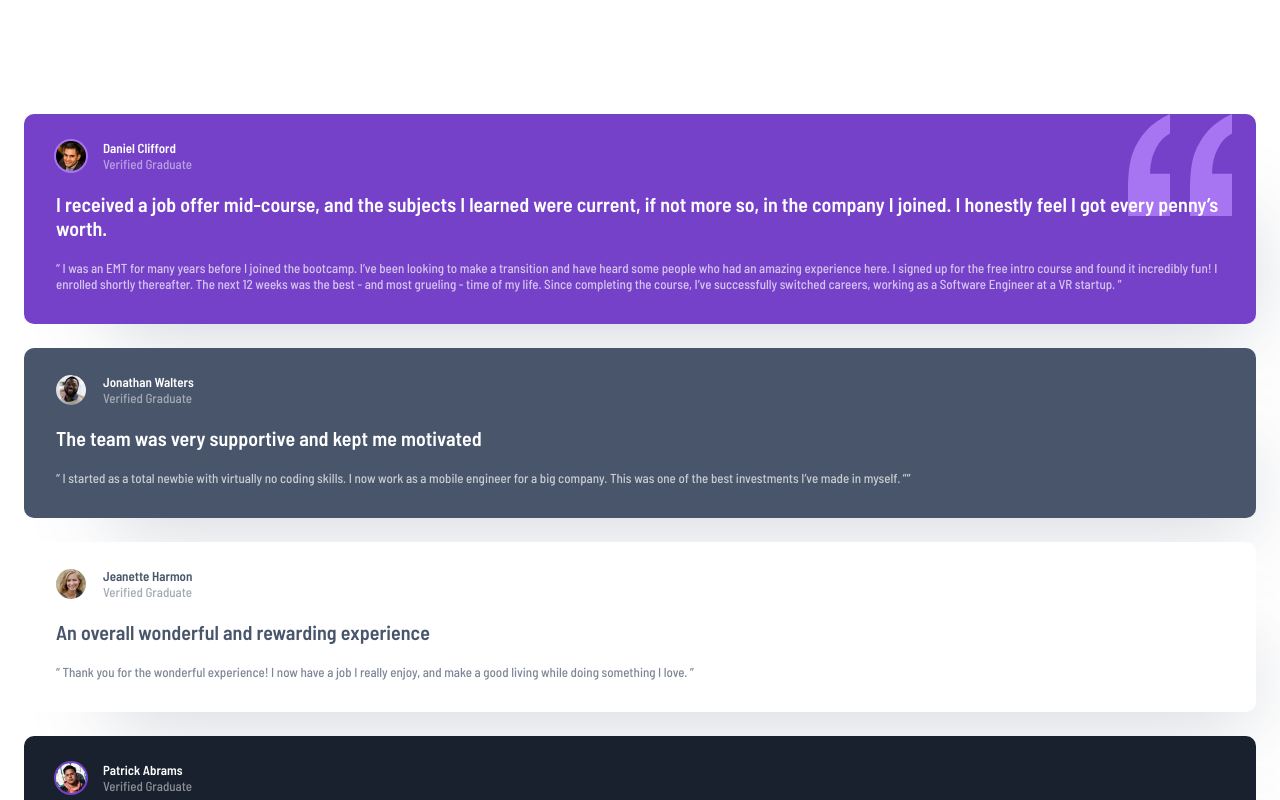
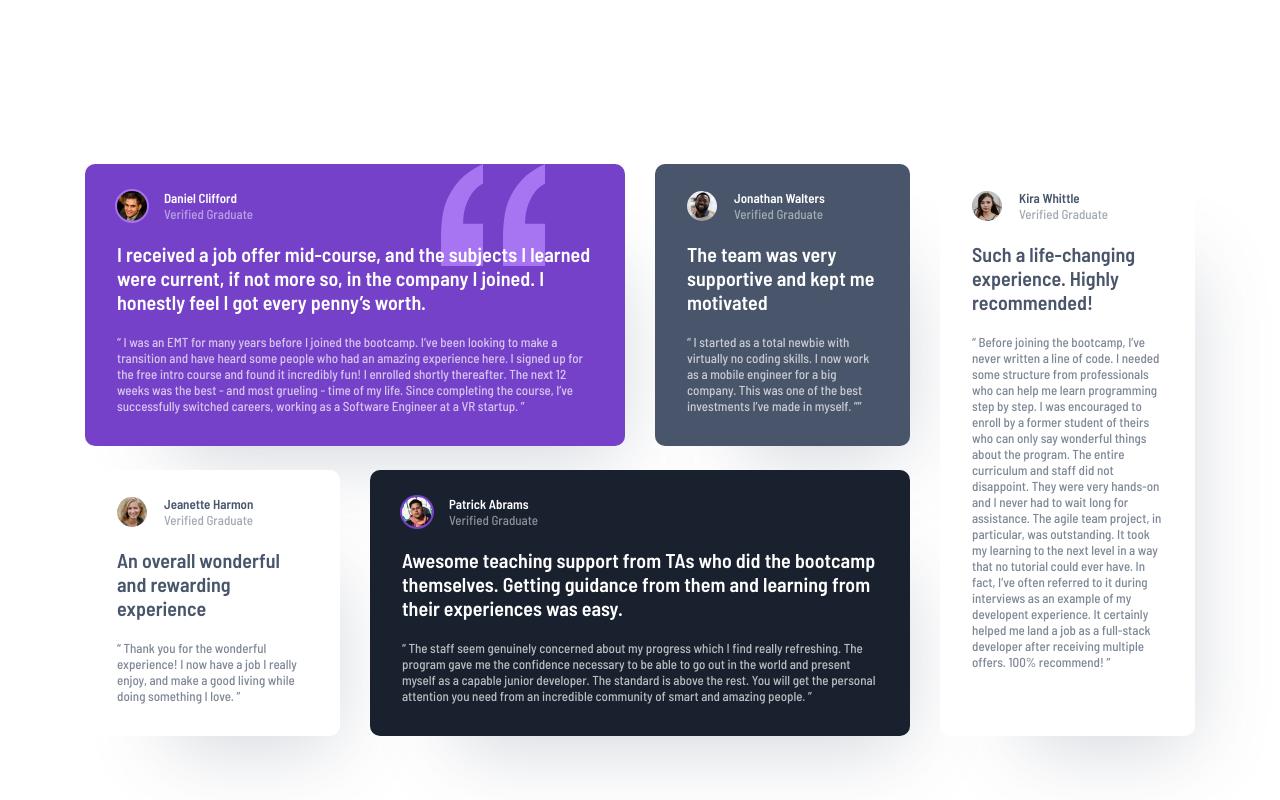
Before and after one commit to MrRicram/testimonials-grid-section, a plain HTML site: page index.html in a window 1280 px wide. Shown: the top 800 px of the page. Drawn offline with Linux system fonts and the light colour scheme.

Commit message:
Add media queries. Complete desktop version

```diff
--- a/index.html
+++ b/index.html
@@ -51,7 +51,7 @@
             <p>“ I started as a total newbie with virtually no coding skills. I now work as a mobile engineer for a big company. This was one of the best investments I’ve made in myself. ””</p>
           </div>
         </div>
-        <div class="testimonial jean-kira">
+        <div class="testimonial jeanette">
           <div class="profile">
             <div class="avatar">
               <img src="images/image-jeanette.jpg" alt="Jeanette Harmon profile image">
@@ -81,7 +81,7 @@
             <p>“ The staff seem genuinely concerned about my progress which I find really refreshing. The program gave me the confidence necessary to be able to go out in the world and present myself as a capable junior developer. The standard is above the rest. You will get the personal attention you need from an incredible community of smart and amazing people. ”</p>
           </div>
         </div>
-        <div class="testimonial jean-kira">
+        <div class="testimonial kira">
           <div class="profile">
             <div class="avatar">
               <img src="images/image-kira.jpg" alt="Kira Whittle profile image">
--- a/sass/_globals.scss
+++ b/sass/_globals.scss
@@ -119,7 +119,7 @@ main {
                 color: $white;
             }
 
-            .jean-kira {
+            .jeanette {
                 background-color: $white;
                 color: $vrdarkgryblue;
             }
@@ -135,6 +135,11 @@ main {
                         }
                     }
                 }
+            }
+
+            .kira {
+                background-color: $white;
+                color: $vrdarkgryblue;
             }
         }
     }
--- /dev/null
+++ b/sass/_mediaq.scss
@@ -0,0 +1,57 @@
+@media only screen and (min-width: 48rem) {
+    main {
+        .container {
+            padding: 10.25rem 3rem;
+            // padding-left: 3rem;
+            // padding-right: 3rem;
+
+            .grid {
+                margin: 0 auto;
+                column-gap: 1.875rem;
+                grid-template-columns: repeat(2, 1fr);
+                max-width: 69.375rem;
+
+                .daniel {
+                    grid-area: 1 / 1 / 3 / 2;
+                    background-position: top right 5rem;
+                }
+
+                .patrick {
+                    grid-area: 3 / 1 / 4 / 3;
+                }
+
+                .kira {
+                    grid-area: 4 / 1 / 5 / 3;
+                }
+            }
+        }
+    }
+}
+
+@media only screen and (min-width: 69.375rem) {
+    main {
+        .container {
+            .grid {
+                padding-left: 0;
+                padding-right: 0;
+                grid-template-columns: repeat(4, 1fr);
+
+                .daniel {
+                    grid-area: 1 / 1 / 2 / 3;
+                }
+
+                .jeanette {
+                    grid-area: 2 / 1 / 3 / 2;
+                }
+
+                .patrick {
+                    grid-area: 2 / 2 / 3 / 4;
+                }
+
+                .kira {
+                    grid-area: 1 / 4 / 3 / 5;
+                }
+            }
+        }
+    }
+}
--- a/sass/style.scss
+++ b/sass/style.scss
@@ -1,2 +1,3 @@
 @import "variables";
 @import "globals";
+@import "mediaq";
```
Also changed, not shown: dist/style.css, 1 other file.
